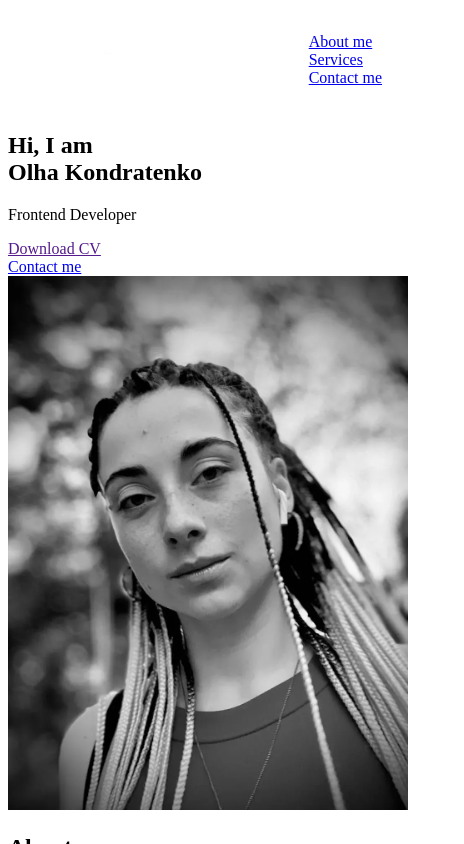
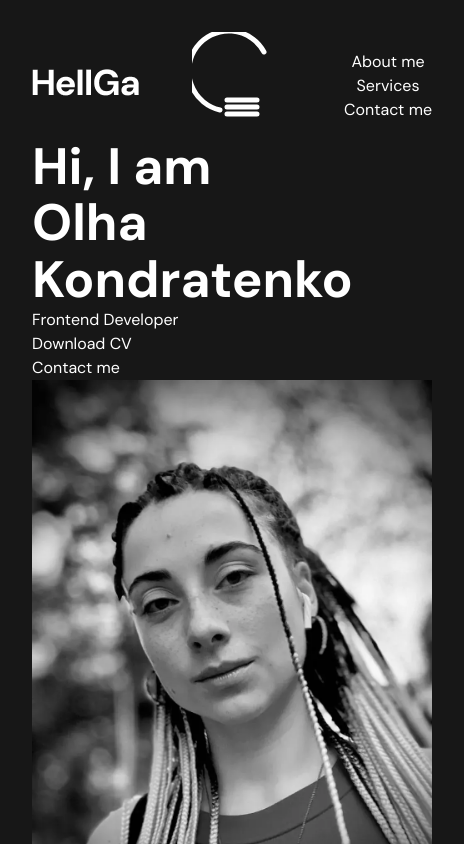
Before and after one commit to Kondratenko666Olga/portfolio, a React (Vite) app: page / in a window 390 px wide. Shown: the top 844 px of the page, 464 px wide, since content can reach past the window. Built offline with nearby package versions, Linux system fonts and the light colour scheme; the HTML template or start-up script is replaced by a standard one.

Commit message:
change styles conection

```diff
--- a/src/components/Header/Header.scss
+++ b/src/components/Header/Header.scss
@@ -1,4 +1,5 @@
-@import '../../styles/mixins.scss';
+// @use '../../styles/mixins.scss' as *;
+@use '../../styles/main.scss' as *;
 
 header {
   .container {
@@ -7,14 +8,13 @@ header {
 }
 
 .menu-mob {
-  @include flex(column, center, start);
+  @include flex(column, center, center);
 }
 .menu {
   display: none;
 }
 @media (max-width: 768px) {
   .menu {
-    @include flex(row, space-between, center);
     width: 100%;
     max-width: 330px;
     display: none;
--- a/src/styles/main.scss
+++ b/src/styles/main.scss
@@ -1,6 +1,7 @@
 @use 'variables' as *;
 @use './modules/app';
-@use './mixins.scss';
+// @use './mixins.scss';
+@forward './mixins.scss';
 
 /* Основний файл SCSS */
 
```
